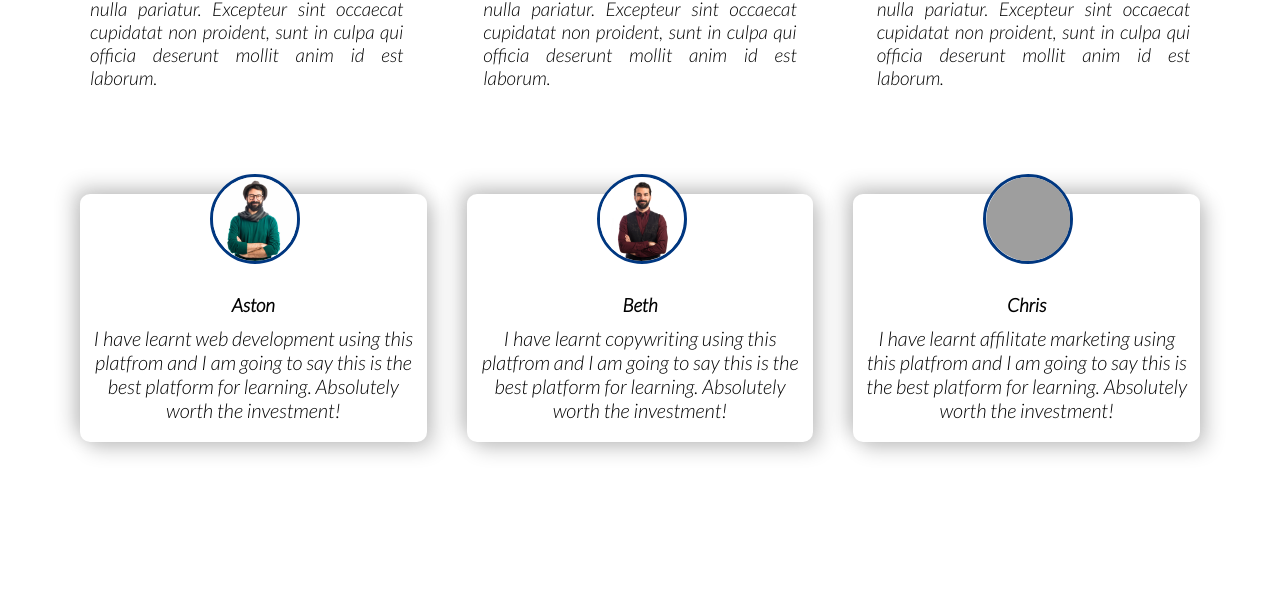
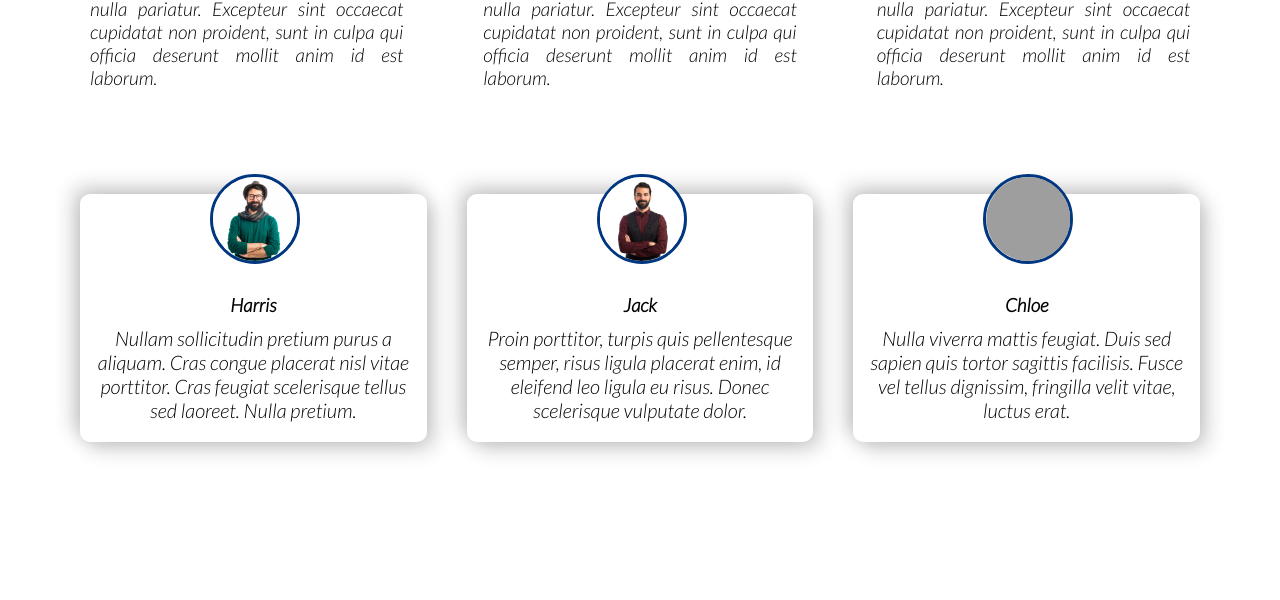
Before and after one commit to kaustubhwaugh/codsoftlandingpage, a plain HTML site: page index.html in a window 1280 px wide. Shown: the part 818-1418 px from the top of the page. Drawn offline with Linux system fonts and the light colour scheme; grey boxes are pictures that could not be loaded.

Commit message:
Update index.html

```diff
--- a/index.html
+++ b/index.html
@@ -86,25 +86,22 @@
             <div class="circle">
               <img src="./1.jpg" alt="">
             </div>
-            <h3>Aston</h3>
-            <p>I have learnt web development using this platfrom and I am going to say this is the best platform for learning. Absolutely
-            worth the investment!</p>
+            <h3>Harris</h3>
+            <p>Nullam sollicitudin pretium purus a aliquam. Cras congue placerat nisl vitae porttitor. Cras feugiat scelerisque tellus sed laoreet. Nulla pretium.</p>
           </div>
           <div class="card">
             <div class="circle">
               <img src="./2.jpg" alt="">
             </div>
-            <h3>Beth</h3>
-            <p>I have learnt copywriting using this platfrom and I am going to say this is the best platform for learning. Absolutely
-            worth the investment!</p>
+            <h3>Jack</h3>
+            <p>Proin porttitor, turpis quis pellentesque semper, risus ligula placerat enim, id eleifend leo ligula eu risus. Donec scelerisque vulputate dolor.</p>
           </div>
           <div class="card">
             <div class="circle">
               <img src="./3.jpg" alt="">
             </div>
-            <h3>Chris</h3>
-            <p>I have learnt affilitate marketing using this platfrom and I am going to say this is the best platform for learning. Absolutely
-            worth the investment!</p>
+            <h3>Chloe</h3>
+            <p>Nulla viverra mattis feugiat. Duis sed sapien quis tortor sagittis facilisis. Fusce vel tellus dignissim, fringilla velit vitae, luctus erat.</p>
           </div>
         </div>
       </div>
```
